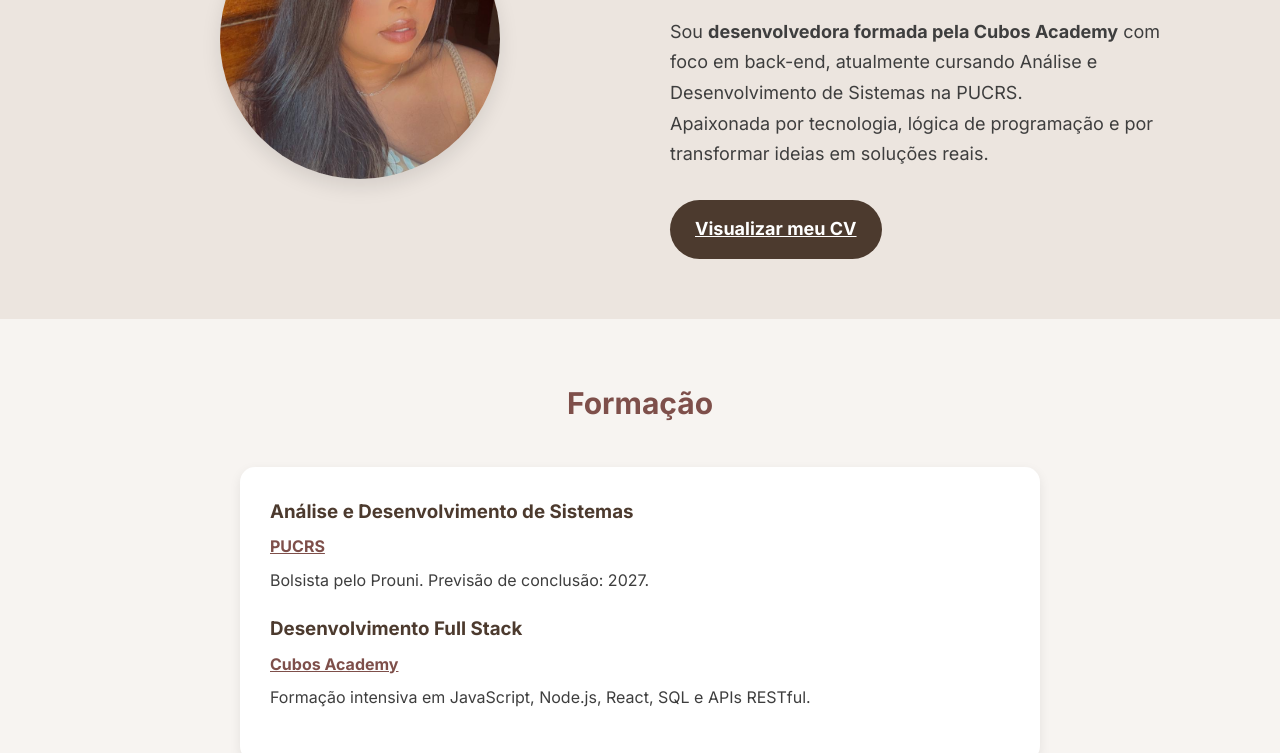
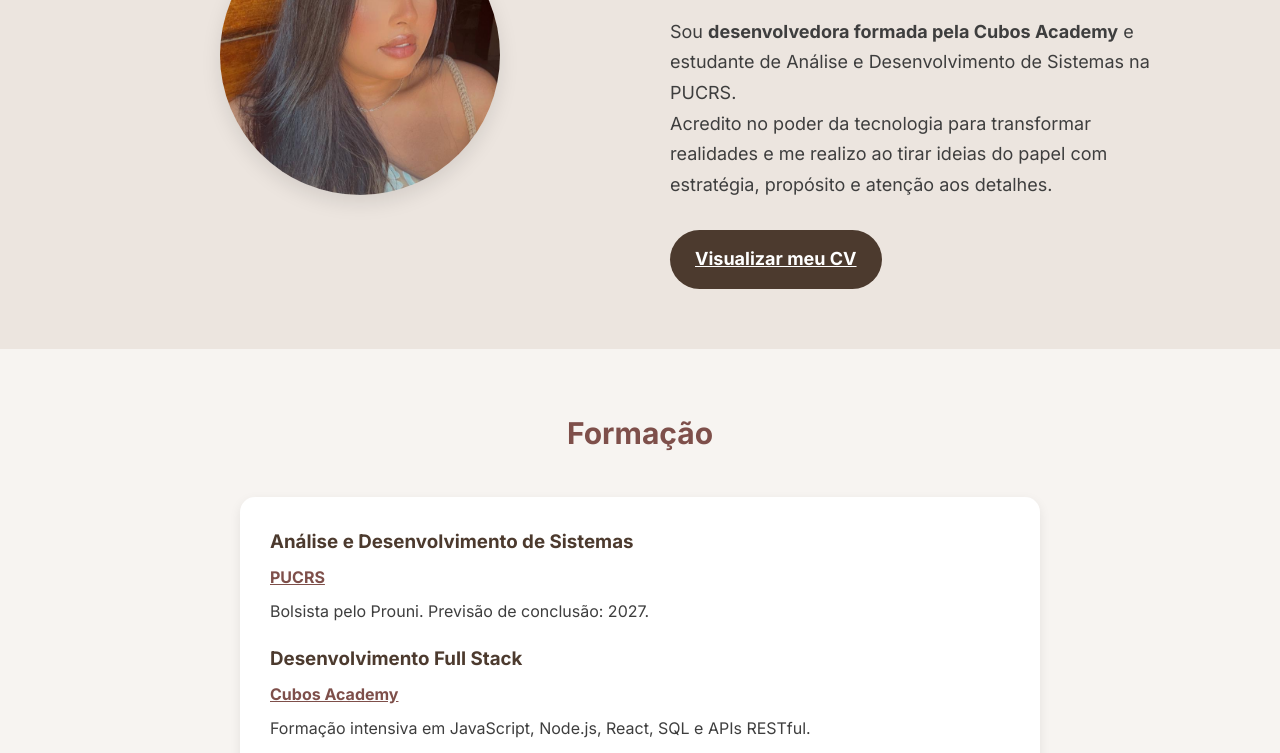
Before and after one commit to Etuarda/portifolioitseduarda, a plain HTML site: page index.html in a window 1280 px wide. Shown: the part 328-1081 px from the top of the page. Drawn offline with Linux system fonts and the light colour scheme.

Commit message:
Update index.html

```diff
--- a/index.html
+++ b/index.html
@@ -36,10 +36,10 @@
                     </h2>
                     <h3 class="sobre-titulo">Desenvolvedora Full Stack</h3>
                     <p class="sobre-descricao">
-                        Sou <strong>desenvolvedora formada pela Cubos Academy</strong> com foco em back-end,
-                        atualmente cursando Análise e Desenvolvimento de Sistemas na PUCRS.<br />
-                        Apaixonada por tecnologia, lógica de programação e por transformar ideias em soluções reais.
-                    </p>
+    Sou <strong>desenvolvedora formada pela Cubos Academy</strong> e estudante de Análise e Desenvolvimento de Sistemas na PUCRS.<br />
+    Acredito no poder da tecnologia para transformar realidades e me realizo ao tirar ideias do papel com estratégia, propósito e atenção aos detalhes.
+</p>
+
                     <div class="cv-download">
                         <a href="documentos\CurriculoEduarda.pdf" target="_blank" class="btn-enviar">Visualizar
                             meu
```
